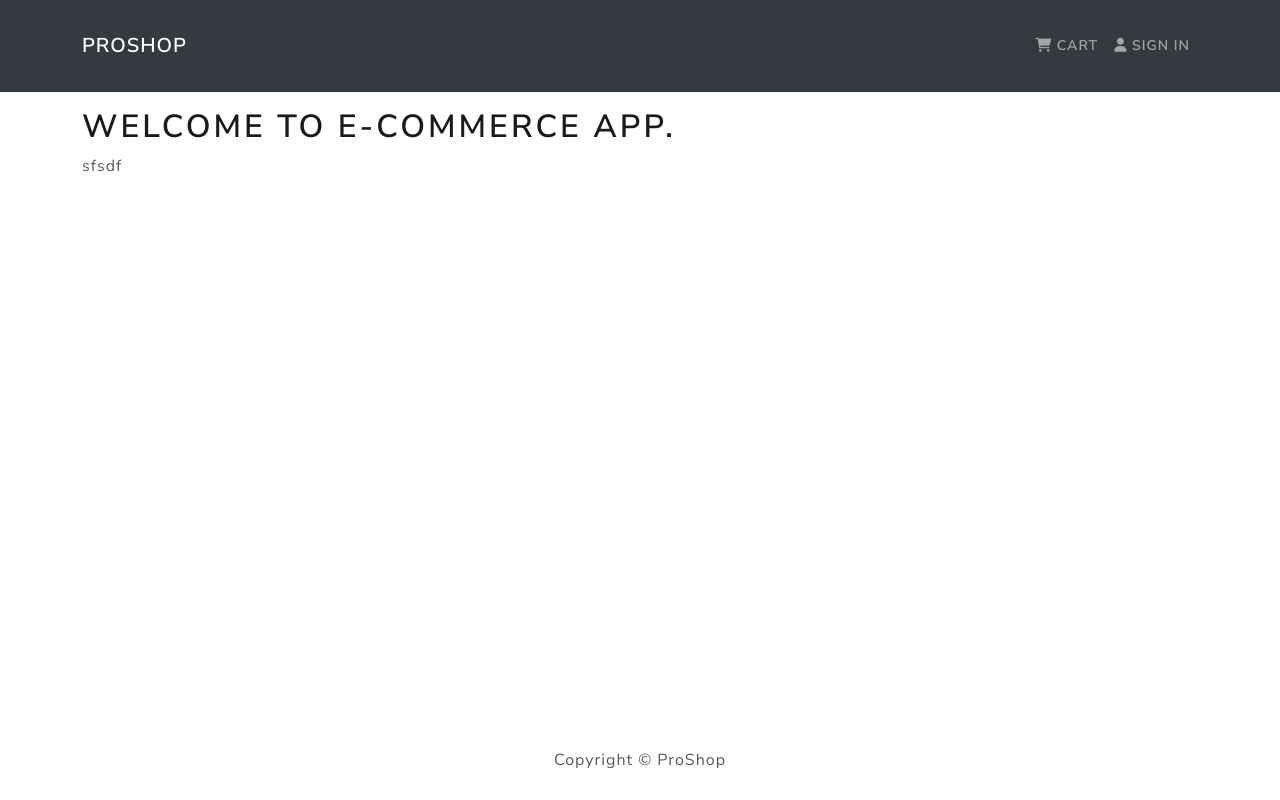
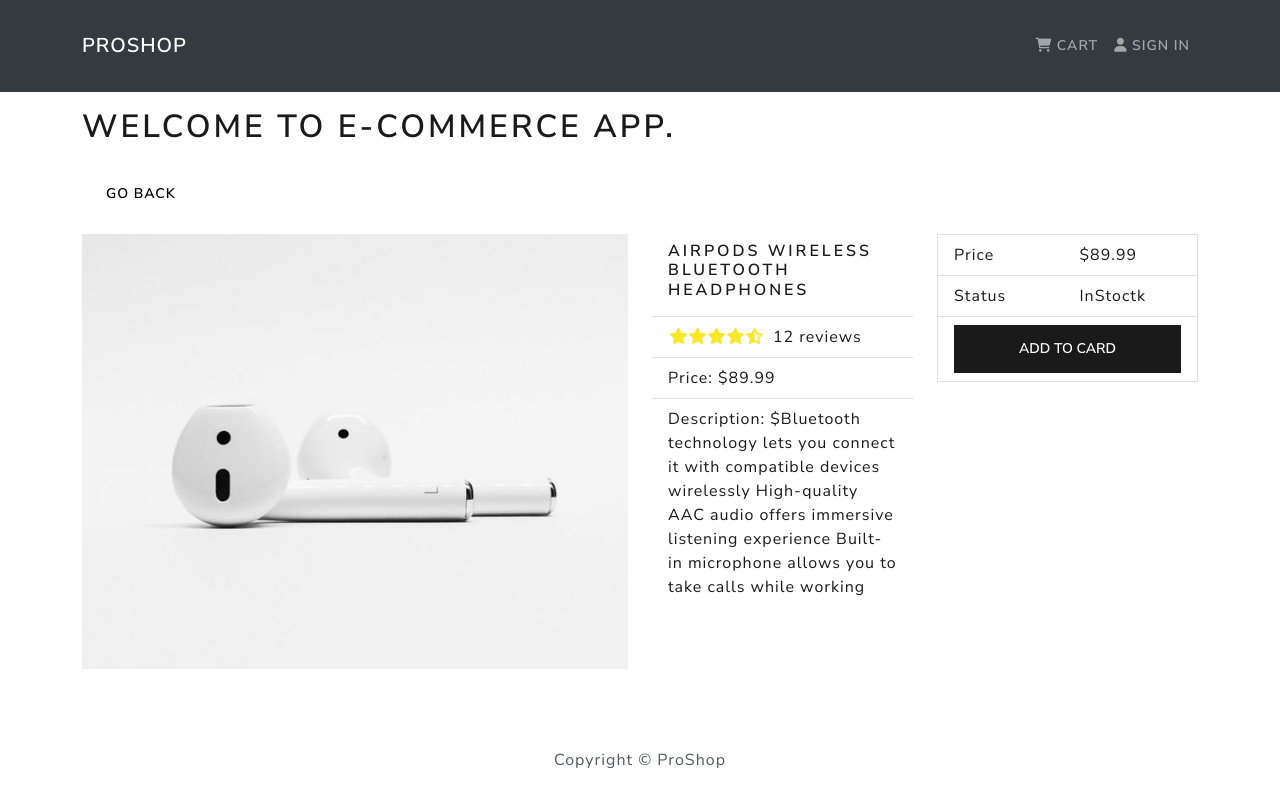
Before and after one commit to kubaw00/E-commerce-React-App, a React (Create React App) app in the folder frontend/: page /product/1 in a window 1280 px wide. Built offline with nearby package versions, Linux system fonts and the light colour scheme.

Commit message:
create ProductScreen component

```diff
--- a/frontend/src/products.js
+++ b/frontend/src/products.js
@@ -77,6 +77,6 @@ const products = [
     rating: 4,
     numReviews: 12,
   },
-]
+];
 
-export default products
+export default products;
--- a/frontend/src/screens/ProductScreen.js
+++ b/frontend/src/screens/ProductScreen.js
@@ -1,7 +1,76 @@
 import React from 'react';
+import { Link } from 'react-router-dom';
+import {
+  Row,
+  Col,
+  Image,
+  ListGroup,
+  Card,
+  Button,
+  ListGroupItem,
+} from 'react-bootstrap';
+import Rating from '../components/Rating';
+import products from '../products';
+import { useParams } from 'react-router';
 
 const ProductScreen = () => {
-  return <div>sfsdf</div>;
+  let { id } = useParams();
+  const product = products.find((p) => p._id === id);
+
+  return (
+    <>
+      <Link className='btn btn-light my-3' to='/'>
+        Go Back
+      </Link>
+      <Row>
+        <Col sm={6}>
+          <Image src={product.image} alt={product.name} fluid />
+        </Col>
+        <Col sm={3}>
+          <ListGroup variant='flush'>
+            <ListGroup.Item>
+              <h5>{product.name}</h5>
+            </ListGroup.Item>
+            <ListGroup.Item>
+              <Rating
+                value={product.rating}
+                text={`${product.numReviews} reviews`}
+              />
+            </ListGroup.Item>
+            <ListGroup.Item>Price: ${product.price}</ListGroup.Item>
+            <ListGroup.Item>Description: ${product.description}</ListGroup.Item>
+          </ListGroup>
+        </Col>
+        <Col md={3}>
+          <Card>
+            <ListGroup variant='flush'>
+              <ListGroup.Item>
+                <Row>
+                  <Col>Price</Col>
+                  <Col>
+                    <strong>${product.price}</strong>
+                  </Col>
+                </Row>
+              </ListGroup.Item>
+              <ListGroup.Item>
+                <Row>
+                  <Col>Status</Col>
+                  <Col>
+                    {product.countInStock > 0 ? 'InStoctk' : 'Out of Stock'}
+                  </Col>
+                </Row>
+              </ListGroup.Item>
+              <ListGroup.Item className='d-grid gap-2'>
+                <Button type='button' disabled={product.countInStock === 0}>
+                  Add To Card
+                </Button>
+              </ListGroup.Item>
+            </ListGroup>
+          </Card>
+        </Col>
+      </Row>
+    </>
+  );
 };
 
 export default ProductScreen;
```
